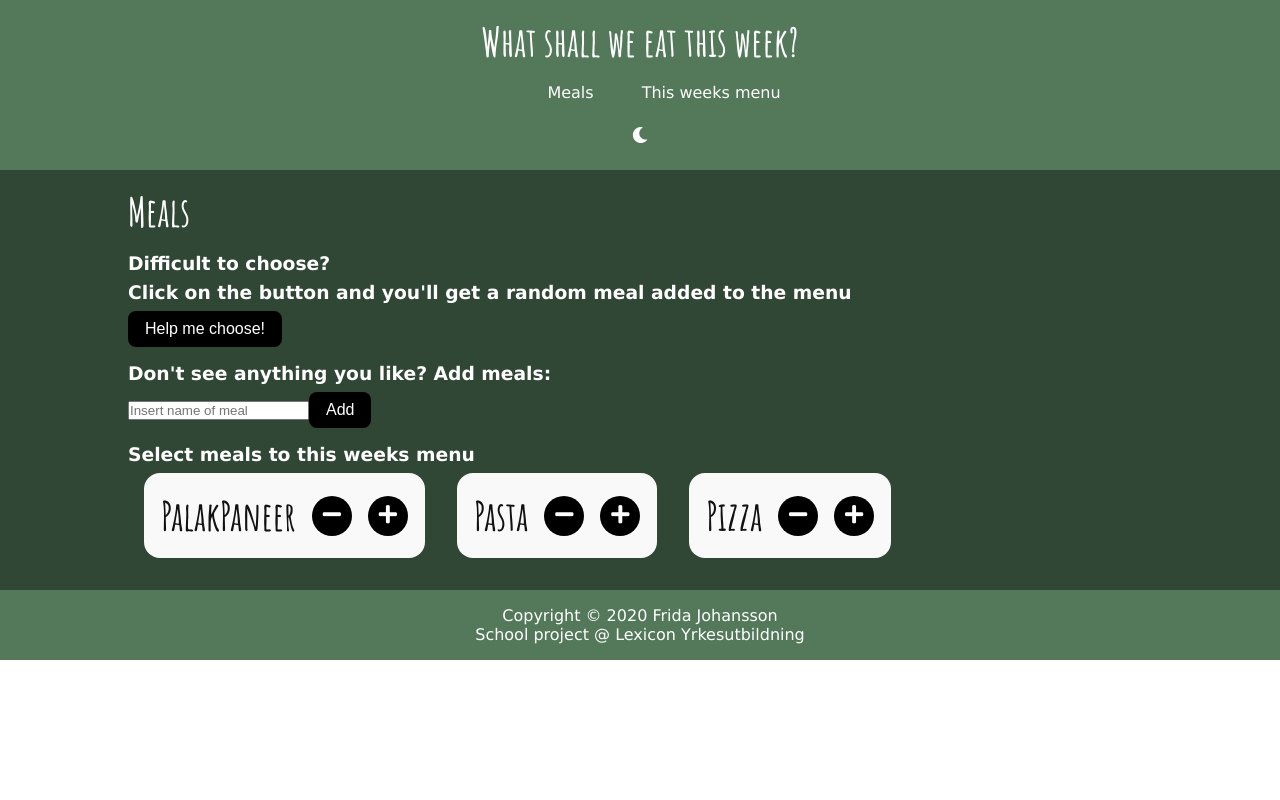
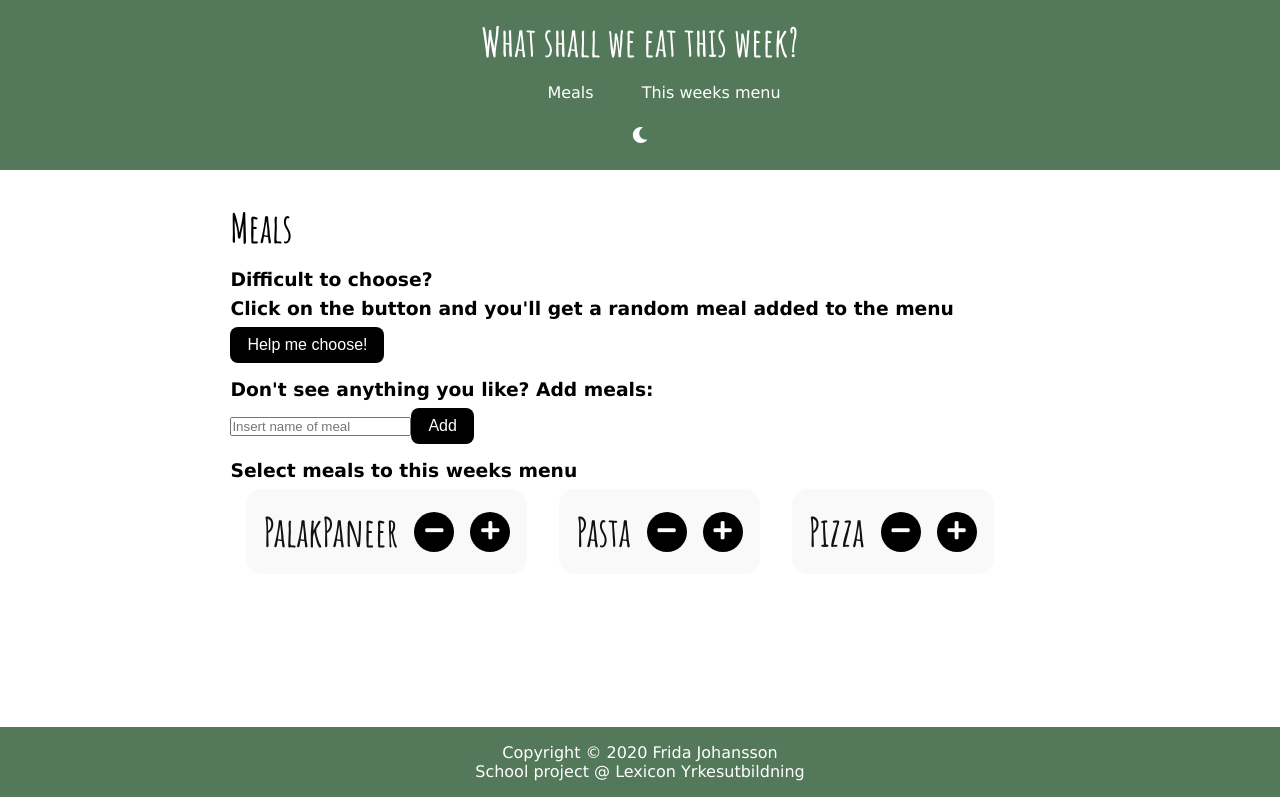
Before and after one commit to johanssonfridamaria/meals-of-the-week-app, a Vue app: page / in a window 1280 px wide. Built offline with nearby package versions, Linux system fonts and the light colour scheme.

Commit message:
added styling to make page full vh height. added container around routerview, renamed darktheme

```diff
--- a/src/App.vue
+++ b/src/App.vue
@@ -1,8 +1,10 @@
 <template>
   <div>
     <navbar />
-    <div :class="{ dark: darkTheme }" >
-      <router-view />
+    <div :class="{ dark: isDarkTheme }" class="pt-1 main">
+      <div class="container">
+        <router-view />
+      </div>
     </div>
     <appFooter />
   </div>
@@ -19,14 +21,14 @@ export default {
     Navbar,
     AppFooter,
   },
-  methods:{
-    ...mapActions(['getMeals'])
+  methods: {
+    ...mapActions(['getMeals']),
   },
-    computed: {
-    ...mapGetters(['darkTheme']),
+  computed: {
+    ...mapGetters(['isDarkTheme']),
   },
   created() {
-    this.getMeals()
+    this.getMeals();
   },
 };
 </script>
@@ -59,11 +61,14 @@ html {
 .row-wrap {
   flex-flow: row wrap;
 }
+.main {
+  min-height: calc(100vh - (71.11px + 172.08px));
+}
 h1 {
   font-family: 'Amatic SC', cursive;
   font-size: 2.5rem;
 }
-h3{
+h3 {
   margin-bottom: 0.5rem;
 }
 .btn {
@@ -91,27 +96,27 @@ h3{
   /* background: #002C4C; */
   color: #fff;
 }
-.text-center{
+.text-center {
   text-align: center;
 }
-.mb-1{
+.mb-1 {
   margin-bottom: 1rem;
 }
-.mt-1{
+.mt-1 {
   margin-top: 1rem;
 }
-.my-1{
+.my-1 {
   margin-top: 1rem;
   margin-bottom: 1rem;
 }
-.mx-1{
+.mx-1 {
   margin-left: 1rem;
   margin-right: 1rem;
 }
-.pb-1{
+.pb-1 {
   padding-bottom: 1rem;
 }
-.pt-1{
+.pt-1 {
   padding-top: 1rem;
 }
 </style>
```
